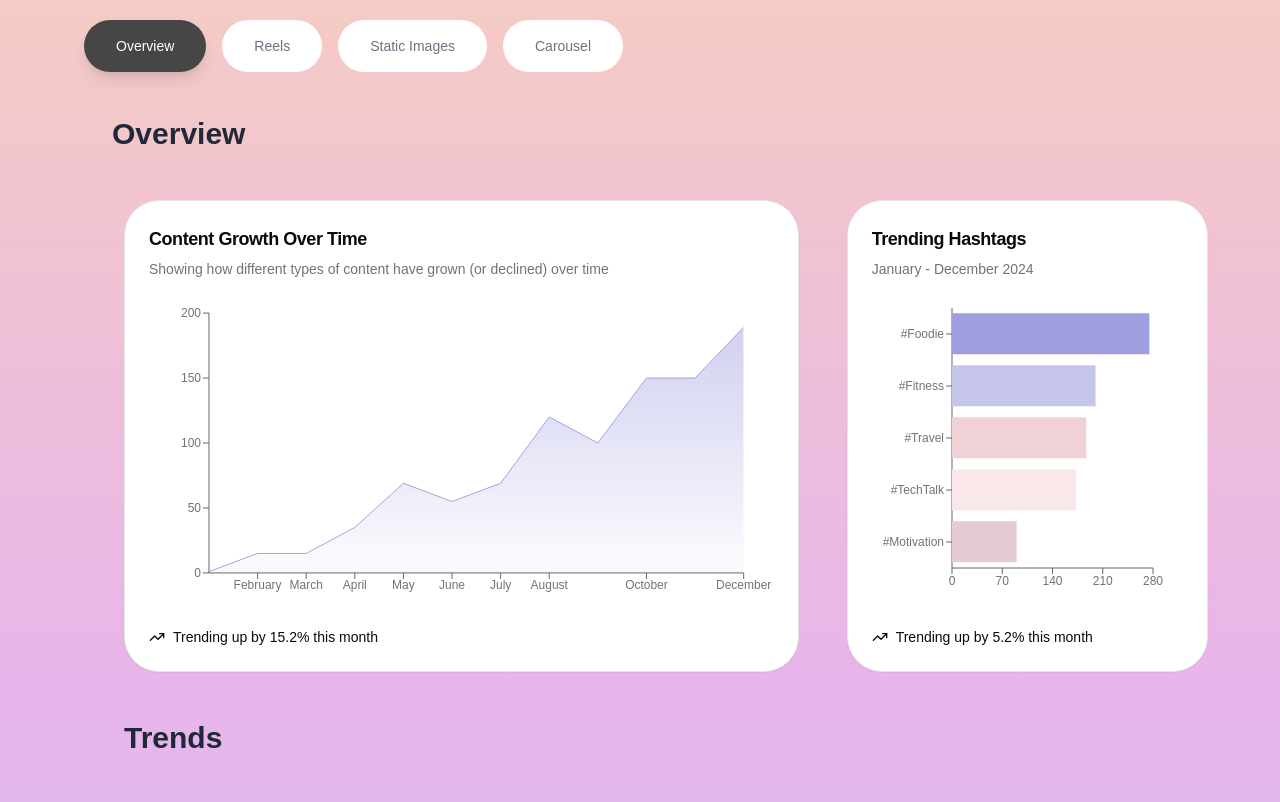
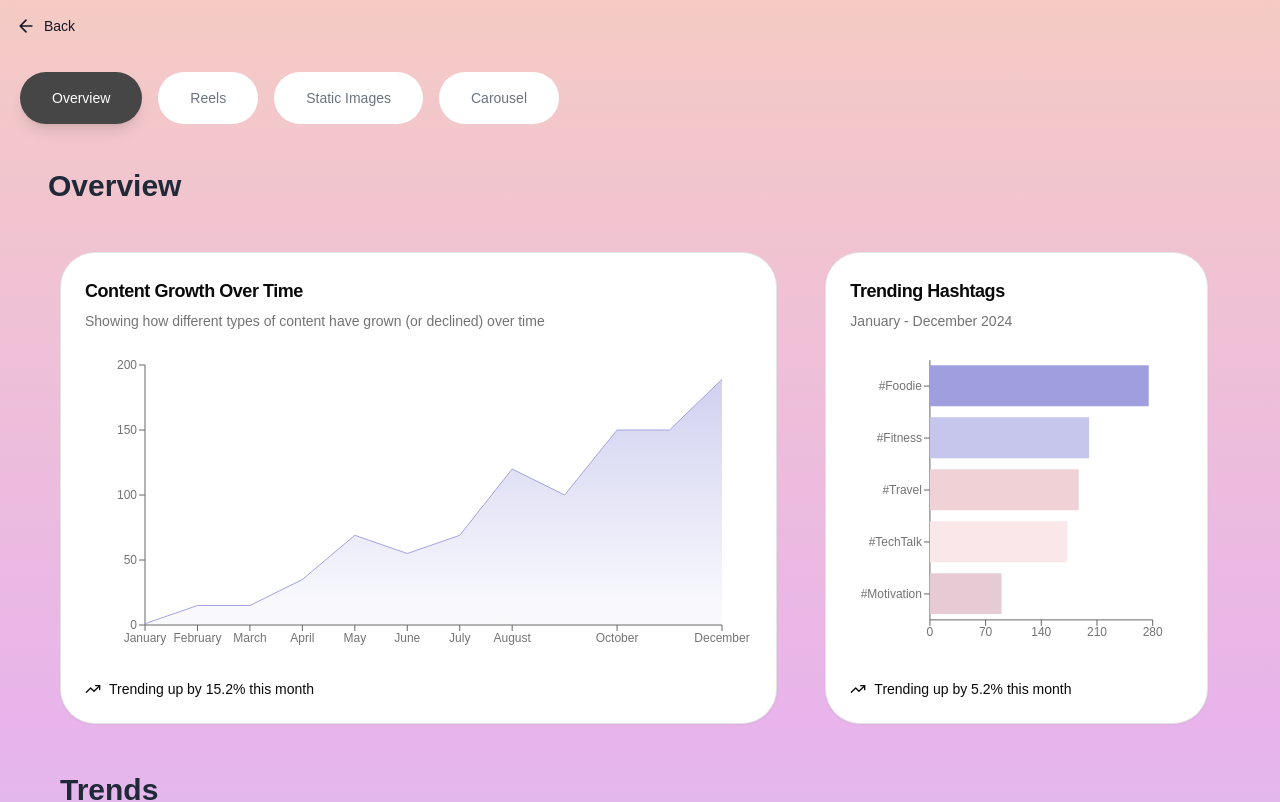
Before and after one commit to adityam003/socially, a Next.js app: page /analytics in a window 1280 px wide. Shown: the top 802 px of the page. Built offline with nearby package versions, Linux system fonts and the light colour scheme.

Commit message:
Finishing touches

```diff
--- a/src/app/analytics/page.tsx
+++ b/src/app/analytics/page.tsx
@@ -1,15 +1,16 @@
 'use client';
 
 import { useState } from "react";
-import Overview from '@/components/analytics/Overview'
-import Reel from '@/components/analytics/Reel'
-import StaticImage from '@/components/analytics/Image'
-import Carousel from '@/components/analytics/carousel'
-import '@/app/globals.css'
+import { useRouter } from "next/navigation"; // Import useRouter
+import Overview from '@/components/analytics/Overview';
+import Reel from '@/components/analytics/Reel';
+import StaticImage from '@/components/analytics/Image';
+import Carousel from '@/components/analytics/carousel';
+import '@/app/globals.css';
 
 export default function Analytics() {
-
     const [activeTab, setActiveTab] = useState<string>('Overview');
+    const router = useRouter();
 
     const handleTabClick = (tab: string) => {
         setActiveTab(tab);
@@ -24,7 +25,30 @@ export default function Analytics() {
 
     return (
         <div className='min-h-screen bg-gradient-to-b from-[#f5cbc4] via-[#e8b4eb] to-[#c7d3f4] text-gray-800'>
-            <div className="flex flex-col w-full md:pl-16">
+            <div className="sticky top-0 bg-opacity-90 backdrop-blur-sm z-10">
+                <button
+                    onClick={() => router.back()}
+                    className="flex items-center gap-2 p-4 text-sm font-medium text-gray-700 hover:text-gray-900 transition-colors"
+                >
+                    <svg
+                        xmlns="http://www.w3.org/2000/svg"
+                        width="24"
+                        height="24"
+                        viewBox="0 0 24 24"
+                        fill="none"
+                        stroke="currentColor"
+                        strokeWidth="2"
+                        strokeLinecap="round"
+                        strokeLinejoin="round"
+                        className="w-5 h-5"
+                    >
+                        <path d="M19 12H5M12 19l-7-7 7-7" />
+                    </svg>
+                    Back
+                </button>
+            </div>
+
+            <div className="flex flex-col w-full md:pl-0">
                 <div>
                     <ul className="flex flex-nowrap overflow-x-auto gap-2 p-5 text-sm font-medium text-center text-gray-500 dark:text-gray-400 hide-scrollbar">
                         {tabData.map((tab) => (
@@ -46,7 +70,6 @@ export default function Analytics() {
                     </ul>
                 </div>
 
-
                 <div className="px-4 md:px-12">
                     {activeTab === 'Overview' && (
                         <>
@@ -54,7 +77,6 @@ export default function Analytics() {
                             <div className="mx-3 pr-3">
                                 <Overview />
                             </div>
-
                         </>
                     )}
                     {activeTab === 'Reels' && (
@@ -66,7 +88,7 @@ export default function Analytics() {
                     {activeTab === 'static_Images' && (
                         <>
                             <h1 className='text-2xl font-semibold md:text-2xl lg:text-3xl mt-6 mb-12'>Static Images Metrics</h1>
-                            <StaticImage/>
+                            <StaticImage />
                         </>
                     )}
                     {activeTab === 'Carousel' && (
@@ -78,5 +100,5 @@ export default function Analytics() {
                 </div>
             </div>
         </div>
-    )
+    );
 }
--- a/src/app/page.tsx
+++ b/src/app/page.tsx
@@ -1,8 +1,9 @@
 "use client";
 
+import Link from "next/link";
 import Image from "next/image";
 import { useState, FormEvent, ChangeEvent, useRef, useEffect } from "react";
-import { Send, Link, User } from "lucide-react";
+import { Send, ChartPie, WandSparkles } from "lucide-react";
 import { useRouter } from "next/navigation";
 
 interface Message {
@@ -33,26 +34,18 @@ const ChatInterface = () => {
 
     const suggestionCards: SuggestionCard[] = [
         {
-            icon: `<svg xmlns="http://www.w3.org/2000/svg" fill="none" viewBox="0 0 24 24" stroke="black" class="w-6 h-6">
-                        <path stroke-linecap="round" stroke-linejoin="round" stroke-width="2" d="M12 2c5.523 0 10 4.477 10 10s-4.477 10-10 10S2 17.523 2 12 6.477 2 12 2z" />
-                        <path stroke-linecap="round" stroke-linejoin="round" stroke-width="2" d="M12 7v5l3 3" />
-                   </svg>`,
-            title: "trands of 2024",
+            icon: `<svg xmlns="http://www.w3.org/2000/svg" width="24" height="24" viewBox="0 0 24 24" fill="none" stroke="#E8E8E8" stroke-width="2" stroke-linecap="round" stroke-linejoin="round" class="lucide lucide-zap"><path d="M4 14a1 1 0 0 1-.78-1.63l9.9-10.2a.5.5 0 0 1 .86.46l-1.92 6.02A1 1 0 0 0 13 10h7a1 1 0 0 1 .78 1.63l-9.9 10.2a.5.5 0 0 1-.86-.46l1.92-6.02A1 1 0 0 0 11 14z"/></svg>`,
+            title: "Upcoming Trends in 2024",
             subtitle: "Must try",
         },
         {
-            icon: `<svg xmlns="http://www.w3.org/2000/svg" fill="none" viewBox="0 0 24 24" stroke="black" class="w-6 h-6">
-                        <path stroke-linecap="round" stroke-linejoin="round" stroke-width="2" d="M12 3v18m9-9H3" />
-                   </svg>`,
-            title: "SayHalo AI: What Sets Us Apart",
+            icon: `<svg xmlns="http://www.w3.org/2000/svg" width="24" height="24" viewBox="0 0 24 24" fill="none" stroke="#E8E8E8" stroke-width="2" stroke-linecap="round" stroke-linejoin="round" class="lucide lucide-star"><path d="M11.525 2.295a.53.53 0 0 1 .95 0l2.31 4.679a2.123 2.123 0 0 0 1.595 1.16l5.166.756a.53.53 0 0 1 .294.904l-3.736 3.638a2.123 2.123 0 0 0-.611 1.878l.882 5.14a.53.53 0 0 1-.771.56l-4.618-2.428a2.122 2.122 0 0 0-1.973 0L6.396 21.01a.53.53 0 0 1-.77-.56l.881-5.139a2.122 2.122 0 0 0-.611-1.879L2.16 9.795a.53.53 0 0 1 .294-.906l5.165-.755a2.122 2.122 0 0 0 1.597-1.16z"/></svg>`,
+            title: "Post Performance Insights",
             subtitle: "Key Differentiators",
         },
         {
-            icon: `<svg xmlns="http://www.w3.org/2000/svg" fill="none" viewBox="0 0 24 24" stroke="black" class="w-6 h-6">
-                        <path stroke-linecap="round" stroke-linejoin="round" stroke-width="2" d="M3 10h11M9 21V3" />
-                        <rect x="16" y="8" width="4" height="8" rx="1" ry="1" stroke-width="2" stroke="black" fill="none" />
-                   </svg>`,
-            title: "Design Trends on instagram 2024",
+            icon: `<svg xmlns="http://www.w3.org/2000/svg" width="24" height="24" viewBox="0 0 24 24" fill="none" stroke="#E8E8E8" stroke-width="2" stroke-linecap="round" stroke-linejoin="round" class="lucide lucide-tv-minimal-play"><path d="M10 7.75a.75.75 0 0 1 1.142-.638l3.664 2.249a.75.75 0 0 1 0 1.278l-3.664 2.25a.75.75 0 0 1-1.142-.64z"/><path d="M7 21h10"/><rect width="20" height="14" x="2" y="3" rx="2"/></svg>`,
+            title: "Smarter Content Strategies",
             subtitle: "Trending Now",
         },
     ];
@@ -127,25 +120,43 @@ const ChatInterface = () => {
         }
     };
 
+    // Function to reset the state
+    const resetState = () => {
+        setMessages([]); // Clear all messages
+        setInputMessage(""); // Clear input
+        setShowSuggestions(true); // Show suggestions again
+    };
+
     return (
         <div className="min-h-screen bg-gradient-to-b from-[#f5cbc4] via-[#e8b4eb] to-[#c7d3f4] text-gray-800">
             {/* Header */}
             <div className="max-w-full mx-auto flex items-center justify-between px-4 py-3 sticky top-0 bg-opacity-90 backdrop-blur-sm z-10">
-                <div className="flex items-center space-x-2">
-                    <div className="w-8 h-8 bg-gray-400 rounded-full flex items-center justify-center"></div>
-                    <span className="text-sm font-semibold text-gray-800">Socially</span>
+                <div
+                    className="flex items-center space-x-2 cursor-pointer" // Add cursor-pointer for better UX
+                    onClick={resetState} // Attach the click handler to reset state
+                >
+                    <div className="w-8 h-8 bg-black rounded-full flex items-center justify-center">
+                        <WandSparkles width={14} height={14} className="text-white" />
                     </div>
-                <button className="w-8 h-8 rounded-full bg-gray-100 flex items-center justify-center hover:bg-gray-200 transition-colors">
-                    <User className="w-4 h-4 text-gray-500" />
+                    <span className="text-sm font-semibold text-gray-800">Dev Dynamos</span>
+                </div>
+                <Link href={"https://github.com/adityam003/socially"}>
+                    <button className="rounded-full bg-black flex items-center px-4 py-3 justify-center transition-colors">
+                        <div className="flex flex-row justify-between gap-2 items-center">
+                            <Image src="./ghub.svg" width={18} height={4} alt="Github" />
+                            <span className="text-white font-medium text-sm">Github</span>
+                        </div>
                     </button>
+                </Link>
             </div>
 
+            {/* Rest of the component */}
             <div className="max-w-7xl mx-auto min-h-[calc(100vh-64px)] flex flex-col">
-                <div className={`flex-1 overflow-y-auto px-4 flex flex-col overrflow-y-auto ${showSuggestions || !isLoading ? "justify-start" : "justify-end" }`}>
-                    {showSuggestions && messages.length === 0?(
+                <div className={`flex-1 overflow-y-auto px-4 flex flex-col overrflow-y-auto ${showSuggestions || !isLoading ? "justify-start" : "justify-end"}`}>
+                    {showSuggestions && messages.length === 0 ? (
                         <div className="h-full flex flex-col justify-center mt-10">
                             <div className="text-center mb-8 animate-fadeIn">
-                                <div className="w-16 h-16  rounded-2xl flex items-center justify-center mx-auto mb-6">
+                                <div className="w-16 h-16 rounded-2xl flex items-center justify-center mx-auto mb-6">
                                     <Image
                                         width={84}
                                         height={84}
@@ -157,7 +168,7 @@ const ChatInterface = () => {
                                     Welcome to Socially!
                                 </h1>
                                 <h2 className="text-xl md:text-3xl font-semibold text-gray-800 mb-4">
-                                    Can we help you with social media?
+                                    Unlock smarter social media strategies
                                 </h2>
                                 <div className="text-[#938B91] flex flex-col max-w-auto mx-auto px-2 text-sm">
                                     <span>
@@ -170,17 +181,17 @@ const ChatInterface = () => {
                             </div>
                         </div>
                     ) : (
-                            <div className="max-w-2xl mx-auto px-4 space-y-4 justify-end flex flex-col flex-1 overflow-y-auto ">
+                        <div className="flex justify-center flex-1">
+                            <div className="max-w-2xl  px-4 space-y-4 flex flex-col flex-1 overflow-y-auto">
                                 <div className="flex-1"></div>
                                 {messages.map((message) => (
                                     <div
                                         key={message.id}
-                                    className={`flex ${message.role === "user" ? "justify-end" : "justify-start"
-                                        } animate-slideIn`}
+                                        className={`w-full flex ${message.role === "user" ? "justify-end" : "justify-start"} animate-slideIn`}
                                     >
                                         <div
                                             className={`max-w-[85%] md:max-w-[75%] rounded-2xl p-4 ${message.role === "user"
-                                                ? "bg-black text-white ml-auto"
+                                                ? "bg-black text-white"
                                                 : message.role === "system"
                                                     ? "bg-red-100 text-red-800"
                                                     : "bg-white text-gray-800"
@@ -197,10 +208,17 @@ const ChatInterface = () => {
                                 ))}
                                 <div ref={messagesEndRef} />
                                 {isLoading && (
-                                <div className="flex justify-center p-4">
-                                    <div className="animate-spin rounded-full h-6 w-6 border-b-2 border-black"></div>
+                                    <div className="flex w-full justify-start animate-slideIn">
+                                        <div className="bg-white text-gray-800 max-w-[85%] md:max-w-[75%] rounded-2xl p-4">
+                                            <div className="flex items-center space-x-1">
+                                                <p className="text-sm text-gray-400">
+                                                    Thinking<span className="after:content-[''] after:animate-dots after:inline-block after:w-4"></span>
+                                                </p>
+                                            </div>
+                                        </div>
                                     </div>
                                 )}
+                            </div>
                         </div>
                     )}
                 </div>
@@ -213,9 +231,8 @@ const ChatInterface = () => {
                                 onClick={() => handleSuggestionClick(card)}
                                 className="bg-white p-6 rounded-2xl drop-shadow-sm text-left hover:shadow-lg transition-all duration-200 ease-in-out transform hover:-translate-y-1"
                             >
-                                {/* Render the SVG Icon */}
                                 <div
-                                    className="text-2xl mb-4 bg-[#ECEAEA] w-12 rounded-2xl h-12 flex items-center justify-center p-2"
+                                    className="text-2xl mb-4 bg-[#454647] w-12 rounded-2xl h-12 flex items-center justify-center p-2"
                                     dangerouslySetInnerHTML={{ __html: card.icon }}
                                 ></div>
                                 <h3 className="font-semibold text-[#323232] text-base mb-1 line-clamp-2">
@@ -231,20 +248,14 @@ const ChatInterface = () => {
                     <div className="flex flex-row justify-between items-center gap-4 max-w-2xl mx-auto">
                         <button
                             type="button"
-                            className="w-12 h-12 bg-[#ECEAEA] rounded-full flex items-center justify-center hover:bg-gray-200 transition-colors shadow-sm"
+                            className="w-12 h-12 bg-[#454647] rounded-full flex items-center justify-center hover:bg-blue-500 transition-colors shadow-sm"
                             onClick={() => router.push("/analytics")}
                         >
-                            <span className="text-2xl">🎯</span>
+                            <ChartPie className="text-white" />
                         </button>
                         <form onSubmit={handleSubmit} className="w-full relative">
                             <div className="flex-1 flex items-center gap-2 bg-white rounded-full p-1 shadow-sm">
                                 <div className="flex p-1 items-center gap-2">
-                                    <button
-                                        type="button"
-                                        className="p-2 hover:bg-gray-100 bg-[#ECEAEA] rounded-full transition-colors drop-shadow-lg hidden md:flex"
-                                    >
-                                        <Link className="w-5 h-5 text-gray-500" />
-                                    </button>
                                 </div>
                                 <input
                                     type="text"
@@ -252,7 +263,7 @@ const ChatInterface = () => {
                                     onChange={(e: ChangeEvent<HTMLInputElement>) =>
                                         setInputMessage(e.target.value)
                                     }
-                                    placeholder="Ask SayHalo anything..."
+                                    placeholder="Ask about social media posts..."
                                     className="flex-1 px-3 py-2 outline-none text-gray-800 placeholder-gray-400 text-sm md:text-base"
                                     disabled={isLoading}
                                 />
--- a/tailwind.config.ts
+++ b/tailwind.config.ts
@@ -1,6 +1,11 @@
 import type { Config } from "tailwindcss";
 
 export default {
+    safelist: [
+        {
+            pattern: /content-/,
+        },
+    ],
     darkMode: ["class"],
     content: [
         "./src/pages/**/*.{js,ts,jsx,tsx,mdx}",
@@ -9,6 +14,17 @@ export default {
     ],
     theme: {
         extend: {
+            keyframes: {
+                dotAnimation: {
+                    '0%': { content: '""' },
+                    '33%': { content: '"."' },
+                    '66%': { content: '".."' },
+                    '100%': { content: '"..."' },
+                },
+            },
+            animation: {
+                dots: 'dotAnimation 1.5s infinite',
+            },
             colors: {
                 'custom-purple': '#F6F0FF',
                 'custom-pink': '#FFF0F5',
```
Also changed, not shown: public/ghub.svg (added). Lines whose indentation alone changed are shown as unchanged.
